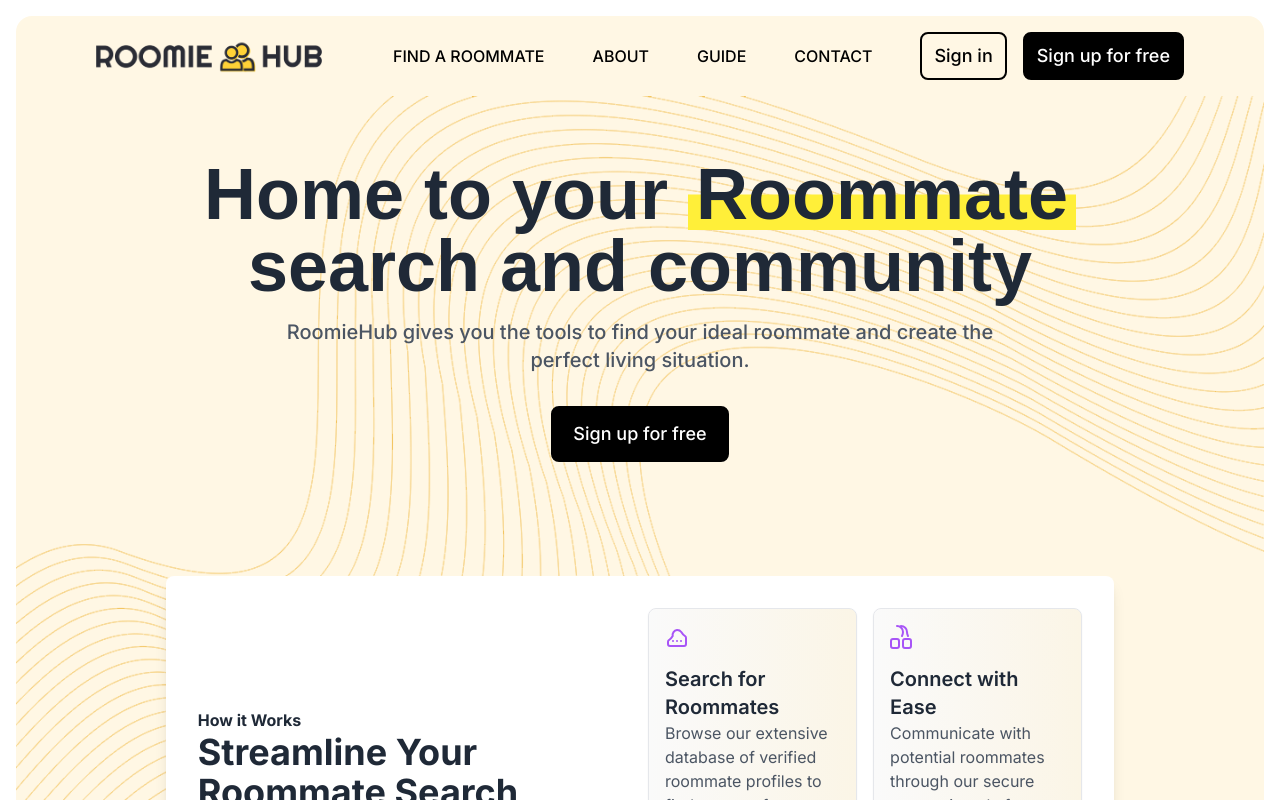
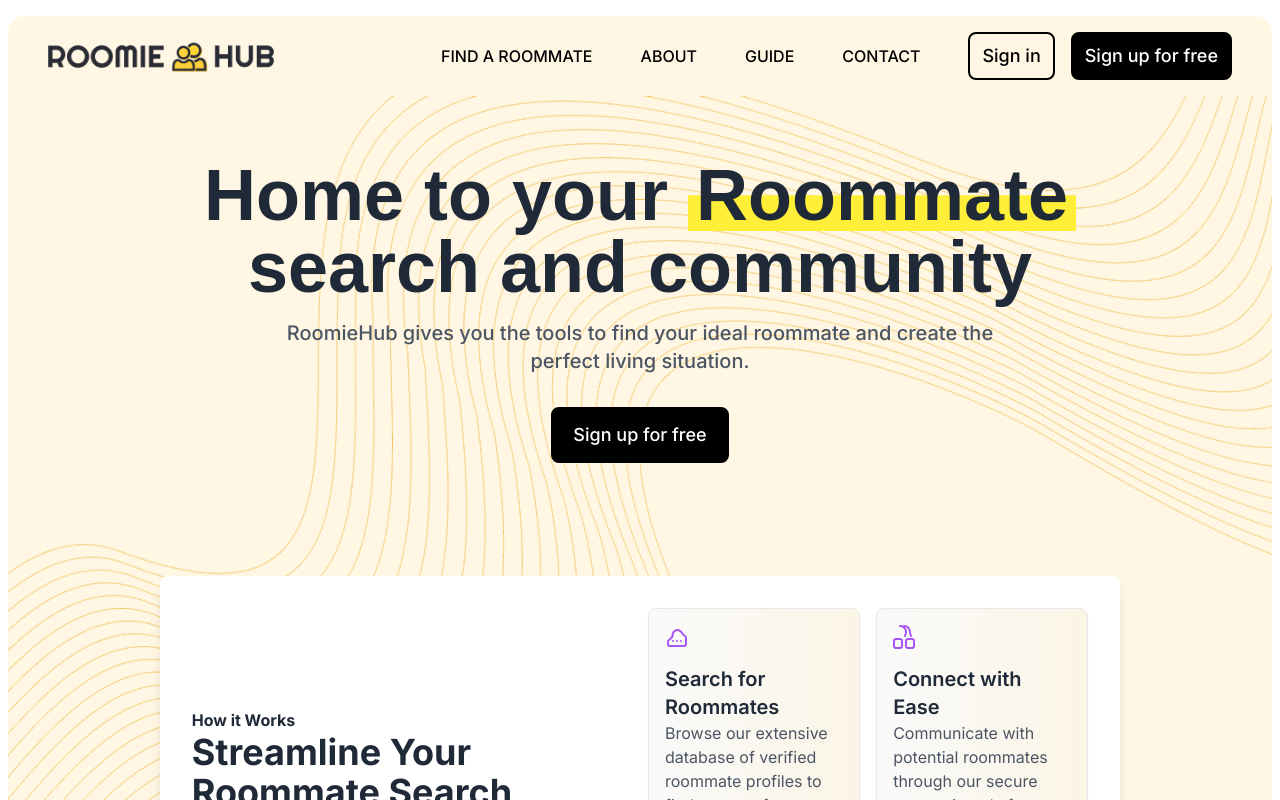
Before and after one commit to jariwala-jay/roomiehub, a Next.js app: page / in a window 1280 px wide. Shown: the top 800 px of the page. Built offline with nearby package versions, Linux system fonts and the light colour scheme.

Commit message:
minor fix

```diff
--- a/src/app/page.tsx
+++ b/src/app/page.tsx
@@ -29,8 +29,8 @@ export default function Home() {
   return (
     <>
       {" "}
-      <div className="mx-auto relative pt-0 p-2 sm:p-[1rem] pb-0">
-        <div className="max-w-[2160px] mt-2 sm:mt-0  overflow-hidden ">
+      <div className="mx-auto relative pt-0 p-2 sm:pt-[1rem] pb-0">
+        <div className="max-w-[2160px] mx-auto mt-2 sm:mt-0  overflow-hidden ">
           {" "}
           <Navbar />
         </div>
--- a/src/components/MeetSuperpeers.tsx
+++ b/src/components/MeetSuperpeers.tsx
@@ -59,7 +59,7 @@ const MeetSuperpeers: React.FC = () => {
   ));
 
   return (
-    <div className="bg-[#1D1D1D] z-0 m-auto max-w-[1540px]   relative overflow-hidden mx-auto my-20 pb-40 rounded-2xl p-10 pt-20 sm:p-20">
+    <div className="bg-[#1D1D1D] z-0 m-auto max-w-[90%]    relative overflow-hidden mx-auto my-20 pb-40 rounded-2xl p-10 pt-20 sm:p-20">
       <img
         src="/roomie-hub-favicon-color.png"
         alt=""
--- a/src/components/Navbar.tsx
+++ b/src/components/Navbar.tsx
@@ -33,7 +33,7 @@ const Navbar = () => {
           : "bg-[#fff7e4]    max-w-[1540px] rounded-tl-2xl rounded-tr-2xl"
       }`}
     >
-      <header className="w-full max-w-[1440px] px-4 lg:px-20 flex items-center justify-between text-right p-4">
+      <header className="w-full mx-auto max-w-[1440px] px-4 lg:px-10 flex items-center justify-between text-center p-4">
         <img src="/new-banner-logo.png" className="h-6 lg:h-9" alt="" />
         <button
           className="lg:hidden fleex text-black"
@@ -54,7 +54,7 @@ const Navbar = () => {
             ></path>
           </svg>
         </button>
-        <nav className="hidden lg:flex items-center lg:space-x-4 xl:space-x-12">
+        <nav className="hidden text-right  lg:flex items-center lg:space-x-4 xl:space-x-12">
           <a href="#" className="text-black font-medium hover:text-[#464646]">
             FIND A ROOMMATE
           </a>
```
